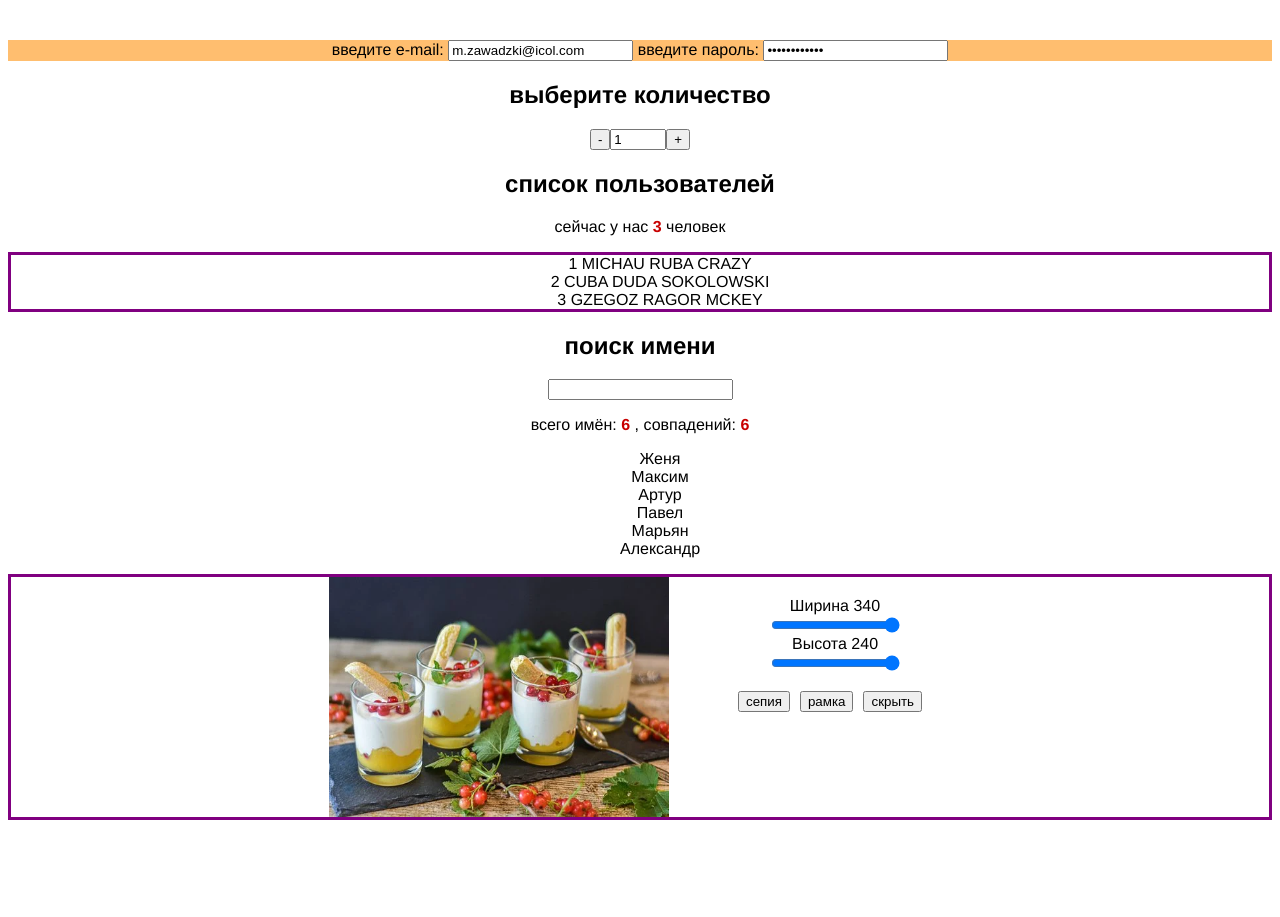
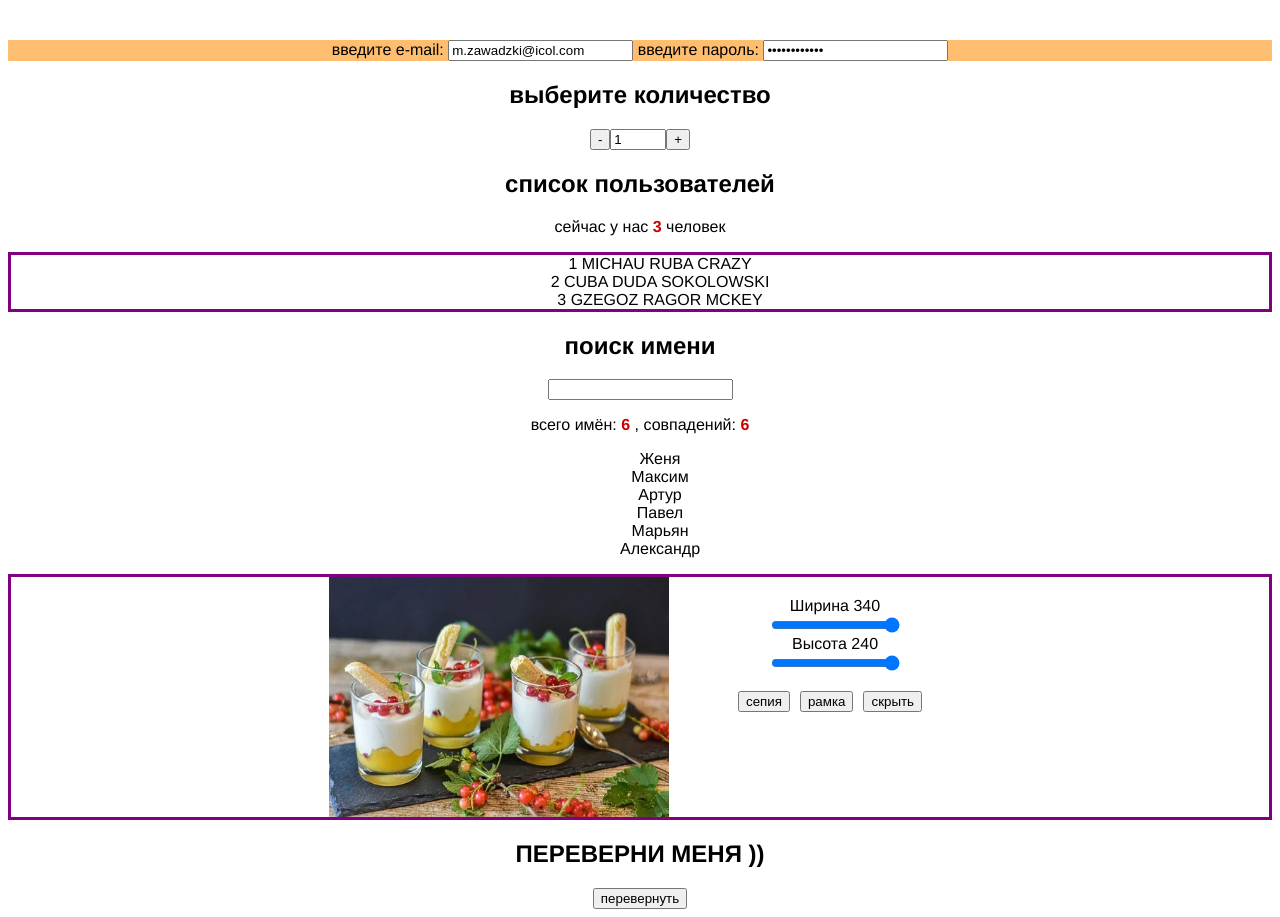
Before and after one commit to zawadzki2778/VUE-01, a Vue app: page / in a window 1280 px wide. Before the commit the page ends 828 px from the top, so only its background shows below. Built offline with nearby package versions, Linux system fonts and the light colour scheme.

Commit message:
добавил комп.ReversText и метод перевернуть текст

```diff
--- a/src/App.vue
+++ b/src/App.vue
@@ -5,6 +5,7 @@
     <user-card />
     <search-name />
     <redact-photo />
+    <revers-text />
   </div>
 </template>
 
@@ -14,9 +15,10 @@ import AddCount from "@/components/AddCount.vue";
 import UserCard from "@/components/UserCard.vue";
 import SearchName from "@/components/SearchName.vue";
 import RedactPhoto from "@/components/RedactPhoto.vue";
+import ReversText from "@/components/ReversText.vue";
 export default {
   name: "App",
-  components: { MyEmail, AddCount, UserCard, SearchName, RedactPhoto },
+  components: { MyEmail, AddCount, UserCard, SearchName, RedactPhoto, ReversText },
 };
 </script>
 
--- /dev/null
+++ b/src/components/ReversText.vue
@@ -0,0 +1,22 @@
+<template>
+  <div class="container">
+    <h2>{{ message }}</h2>
+    <button @click="reversText">перевернуть</button>
+  </div>
+</template>
+
+<script>
+export default {
+  name: "ReversText",
+  data() {
+    return {
+      message: "ПЕРЕВЕРНИ МЕНЯ ))",
+    };
+  },
+  methods: {
+    reversText() {
+      this.message = this.message.split("").reverse().join("");
+    },
+  },
+};
+</script>
```
